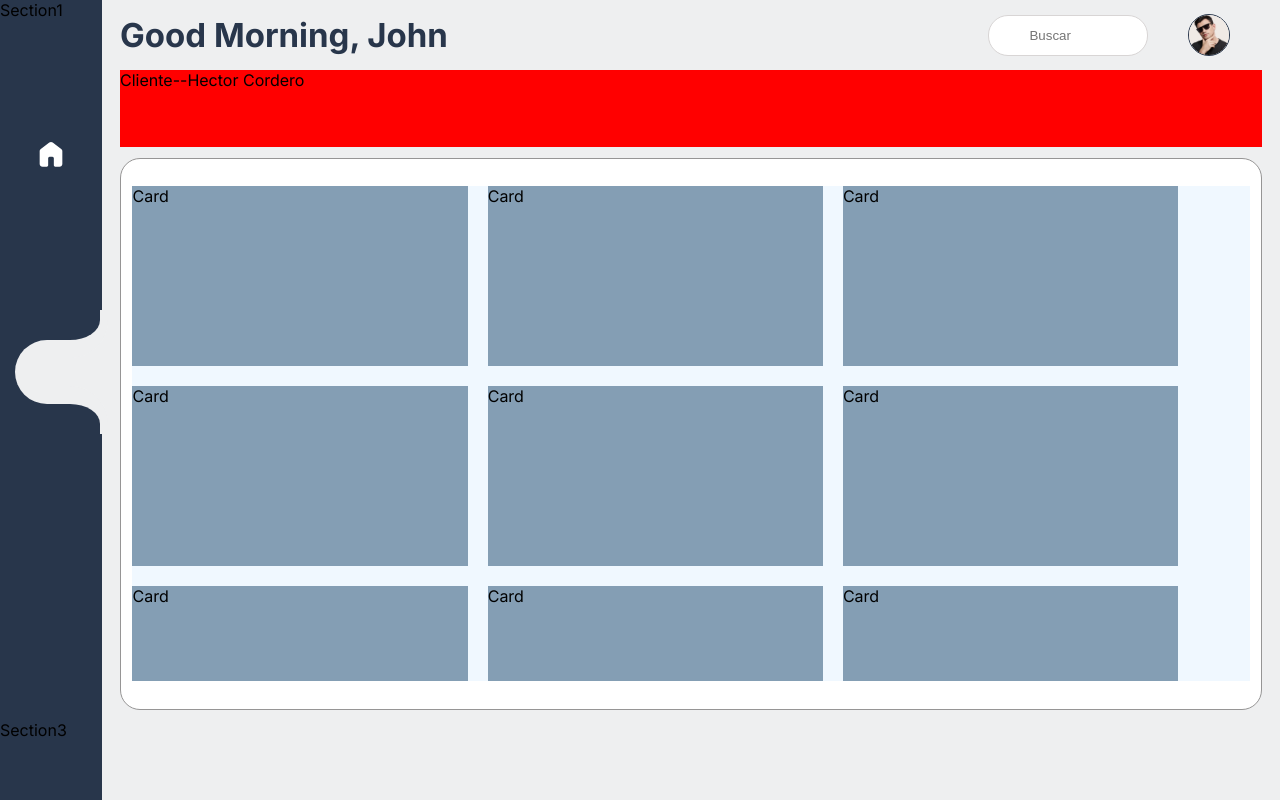
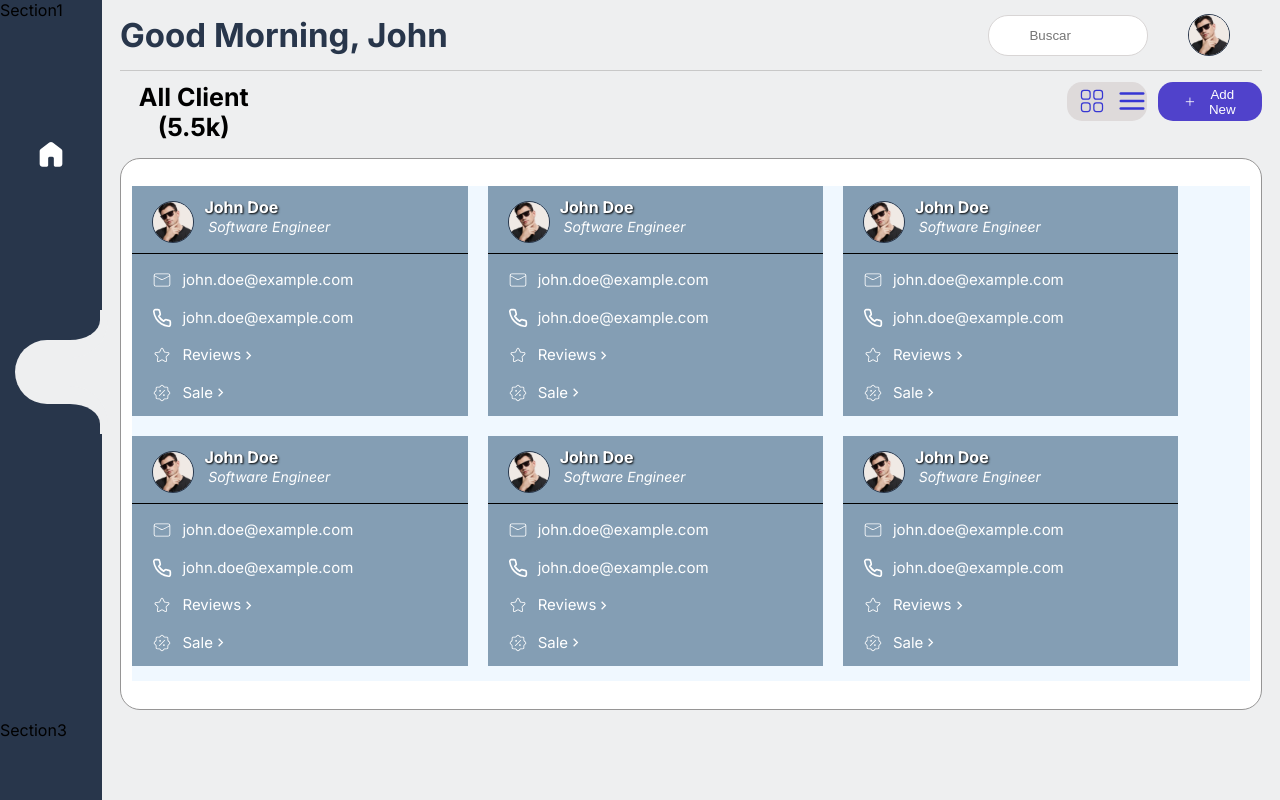
Before and after one commit to ndelacruz-2023048/Almacenadora, a React (Vite) app in the folder Frontend/: page /clients in a window 1280 px wide. Built offline with nearby package versions, Linux system fonts and the light colour scheme; some icons are missing.

Commit message:
Se sube el Card y  Clientes

```diff
--- a/Frontend/package.json
+++ b/Frontend/package.json
@@ -13,6 +13,7 @@
     "@iconify/react": "^5.2.1",
     "react": "^19.0.0",
     "react-dom": "^19.0.0",
+    "react-icons": "^5.5.0",
     "react-router": "^7.5.1",
     "styled-components": "^6.1.17"
   },
--- a/Frontend/src/components/organismos/Card/Card.jsx
+++ b/Frontend/src/components/organismos/Card/Card.jsx
@@ -1,16 +1,122 @@
 import React from 'react'
 import styled from 'styled-components'
+import photoProfile from '../../../assets/photoProfile.avif'
+import { CiMail } from "react-icons/ci";
+import { FiPhone } from "react-icons/fi";
+import { CiStar } from "react-icons/ci";
+import { GrFormNext } from "react-icons/gr";
+import { CiDiscount1 } from "react-icons/ci";
 
 export const Card = () => {
   return (
     <Container>
-        Card
+      <PartUp>
+        <Image src={photoProfile}/>
+        <NamePerson>John Doe</NamePerson>
+        <Position>Software Engineer</Position>
+      </PartUp>
+      <Line />
+      <PartDown>
+        <Contact><CiMail className='iconDown'/>john.doe@example.com</Contact>
+        <Contact><FiPhone  className='iconDown'/>john.doe@example.com</Contact>
+        <Links><CiStar className='iconDown'/>Reviews<GrFormNext /></Links>
+        <Links><CiDiscount1 className='iconDown'/>Sale<GrFormNext /></Links>
+      </PartDown>
     </Container>
   )
 }
 
 const Container = styled.div`
-    height: 180px;
-    width: 30%;
-    background-color: #849eb4;
+  height: 230px;
+  width: 30%;
+  background-color: #849eb4;
 `
+const PartUp = styled.div`
+  display: flex;
+  align-items: center;
+  padding: 10px;
+`
+const PartDown = styled.div`
+  padding: 10px;
+  flex-direction: column;
+  align-items: flex-start;
+  display: flex;
+`
+
+const Image = styled.img`
+  width: 40px;
+  height: 40px;
+  object-fit: cover;
+  border-radius: 50%;
+  border: 1.5px solid #28364b;
+  margin-left: 10px;
+  margin-top: 5px
+`
+const NamePerson = styled.span`
+  font-size: 16px;
+  color: #ffffff;
+  font-weight: bold;
+  text-shadow: 1px 1px 2px #000000;
+  text-align: left;
+  margin-left: 10px;
+  margin-top: -25px
+`
+
+const Position = styled.span`
+  font-size: 14px;
+  color: #ffffff;
+  margin-left: 10px;
+  margin-top: 5px;
+  font-style: italic;
+  margin-bottom: 5px;
+  line-height: 1.2;
+  margin-top: 20px;
+  margin-left: -70px;
+`
+const Line = styled.div`
+  height: 1px;
+  background-color: #000000;
+`
+const Contact = styled.p`
+  font-size: 15px;
+  color: #ffffff;
+  margin-top: 5px;
+  margin-bottom: 5px;
+  line-height: 1.5;
+  margin-bottom: 10px;
+  border-radius: 5px;
+  display: flex;
+  align-items: center;
+  justify-content: center;
+  .iconDown{
+    font-size: 20px;
+    color: #ffffff;
+    margin: 0 10px;
+  }
+`
+
+const Links = styled.p`
+  font-size: 15px;
+  color: #ffffff;
+  margin-top: 5px;
+  margin-bottom: 5px;
+  line-height: 1.5;
+  margin-bottom: 10px;
+  border-radius: 5px;
+  cursor: pointer;
+  display: flex;
+  align-items: center;
+  justify-content: center;
+  &:hover {
+    background-color: #8ab1f0;
+    transform: scale(1.1);
+    transition: background-color 0.3s, transform 0.3s;
+    box-shadow: 0 4px 8px rgba(0, 0, 0, 0.2);
+  }
+
+  .iconDown{
+    font-size: 20px;
+    color: #ffffff;
+    margin: 0 10px;
+  }
+`
--- a/Frontend/src/components/templates/ClientTemplate.jsx
+++ b/Frontend/src/components/templates/ClientTemplate.jsx
@@ -1,13 +1,24 @@
 import React from 'react'
 import styled from 'styled-components'
+import { CiGrid41 } from "react-icons/ci";
 import { Card } from '../organismos/Card/Card'
+import { FiMenu } from "react-icons/fi";
+import { GrAdd } from "react-icons/gr";
+
 
 export const ClientTemplate = () => {
   return (
     <Container>
+      <Line/>
       <Section1>
-        Cliente--Hector Cordero
+        <Header>All Client (5.5k)</Header>
+        <IconsContainer>
+            <CiGrid41  className='iconHeader'/>
+            <FiMenu className='iconHeader'/>
+        </IconsContainer>
+        <Add><GrAdd className='iconHeader'/> Add New</Add>
       </Section1>
+
       <Section2>
         <ContainerCard>
           <Card/>
@@ -33,8 +44,9 @@ const Container = styled.div`
 `
 
 const Section1 = styled.div`
-  background-color: red;
-  height: 12%;
+  background-color: transparent;
+  height: 10%;
+  display: flex
   `
 
 const Section2 = styled.div`
@@ -55,3 +67,49 @@ const ContainerCard = styled.div`
   background-color: aliceblue;
   overflow-y: scroll;
 `
+const Header = styled.div`
+  display: flex;
+  text-align: center;
+  font-size: 25px;
+  font-weight: bold;
+  width: 15%;
+`
+
+const IconsContainer = styled.div`
+    display: flex;
+    align-items: center;
+    height: 60%;
+    width: 7%;
+    background-color : #dedada;
+    margin-left: 70%;
+    margin-right: 1%;
+    border-radius: 15px;
+    .iconHeader{
+        font-size: 30px;
+        margin-left: 10px;
+        color: #3636d3;
+    }
+`
+
+const Line = styled.div`
+  height: 1px;
+  background-color: #c8c8c8;
+`
+
+const Add = styled.button`
+  background-color: #5042cb;
+  color: white;
+  border: none;
+  border-radius: 15px;
+  padding: 10px 20px;
+  cursor: pointer;
+  align-items: center;
+  display: flex;
+  width: 10%;
+  height: 60%;
+  .iconHeader{
+        align-items: center;
+        color: #ffffff;
+        margin: 7px
+    }
+`
```
Also changed, not shown: Frontend/src/components/organismos/Client/ArchivoPruebaClient.jsx (line endings or trailing spaces), 1 other file (tests, documents, lock files or other folders).
